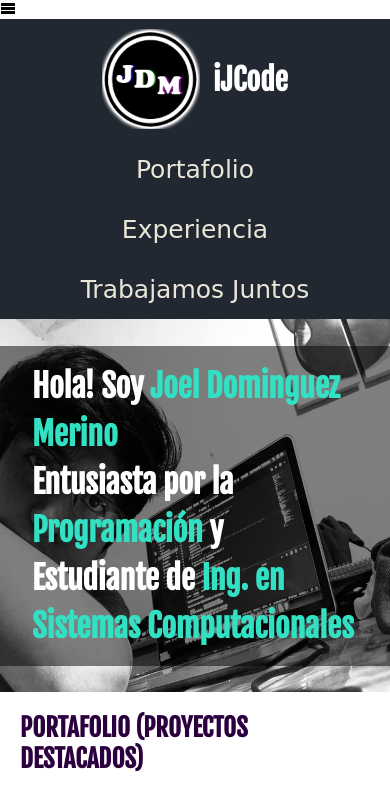
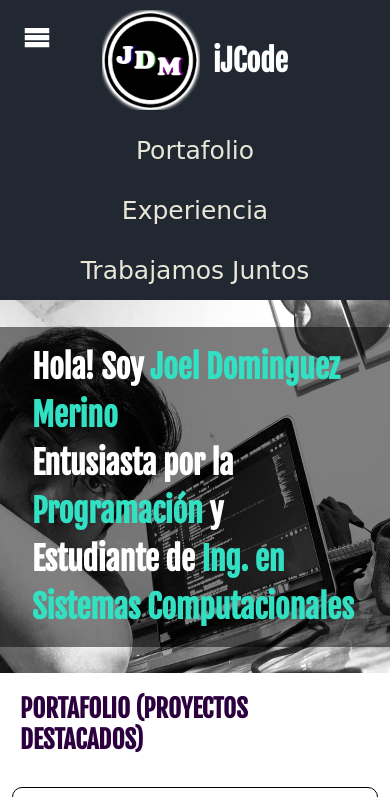
Before and after one commit to iJCode1/Portafolio, a plain HTML site: page index.html in a window 390 px wide. Shown: the top 797 px of the page. Drawn offline with Linux system fonts and the light colour scheme; files whose address does not match are found by name; a web font is replaced by a local one.

Commit message:
Modificando el menu de Hamburguesa

```diff
--- a/css/estilos.css
+++ b/css/estilos.css
@@ -58,6 +58,23 @@ h1 {
 }
 
 /*----------------------------------- Header -----------------------------------*/
+
+.icon-icon-menu.icon-menu {
+  color: white;
+  background: #222831;
+  background-size: 90px 90px;
+  width: 60px;
+  height: 60px;
+  display: block;
+  border-radius: 50%;
+  text-align: center;
+  line-height: 60px;
+  font-size: 28px;
+  display: none;
+  position: fixed;
+  z-index: 4;
+  margin: 7px 0px 0px 7px;
+}
 
 .header {
   background-color: #222831;
@@ -521,6 +538,12 @@ header .menu {
   .social {
     justify-content: center;
   }
+
+  /*-------------------------------- Menu -------------------------------*/
+
+  .icon-icon-menu.icon-menu {
+    display: block;
+  }
 }
 
 @media screen and (max-width: 469px) {
--- a/index.html
+++ b/index.html
@@ -13,7 +13,7 @@
   </head>
   <body>
     <!-- --------------------- Header ------------------- -->
-    <i class="icon-icon-menu"></i>
+    <i class="icon-icon-menu icon-menu"></i>
     <header class="header">
       <figure class="header-imageWrap">
         <img
```
